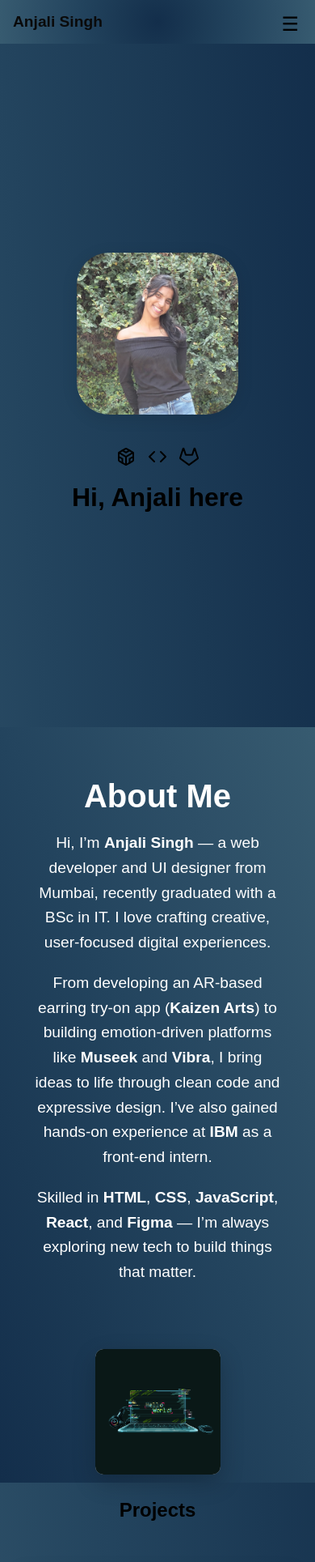
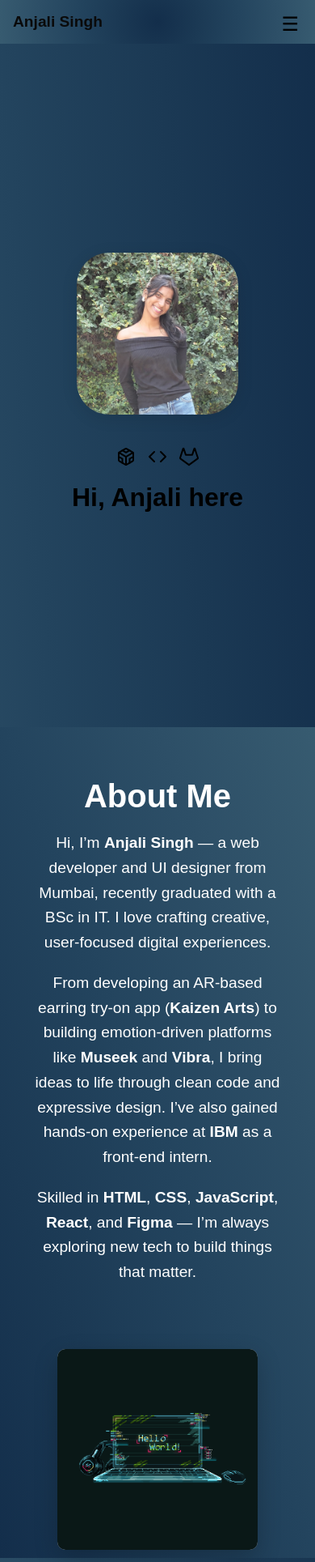
Before and after one commit to Anjalisinggh/portfolio, a React (Create React App) app: page / in a window 390 px wide. Shown: the top 1929 px of the page at 81% size. Built offline with nearby package versions, Linux system fonts and the light colour scheme.

Commit message:
profile done

```diff
--- a/src/App.css
+++ b/src/App.css
@@ -1,6 +1,7 @@
 body {
   margin: 0;
   padding: 0;
+  overflow: hidden;
   font-family: 'Poppins', sans-serif;
 background-image: linear-gradient(to left bottom, #132e4b, #1b3954, #23445e, #2d4f67, #375b70);}
 html {
@@ -271,7 +272,7 @@ background-image: radial-gradient(circle, #132e4b, #1b3954, #23445e, #2d4f67, #3
   }
 
   .gif {
-    width: 50%;
+    width: 80%;
   }
 }
 
```
